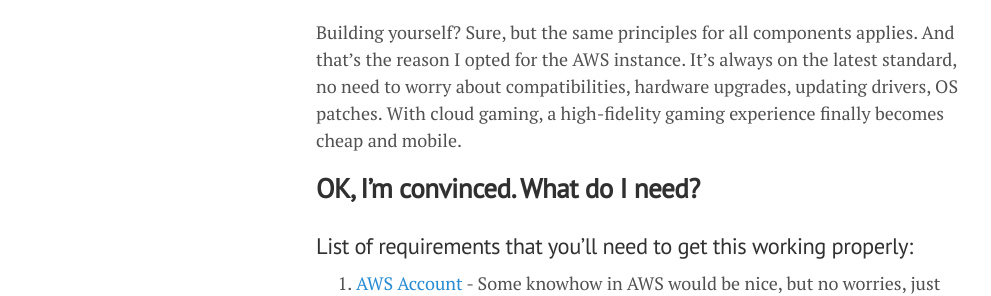
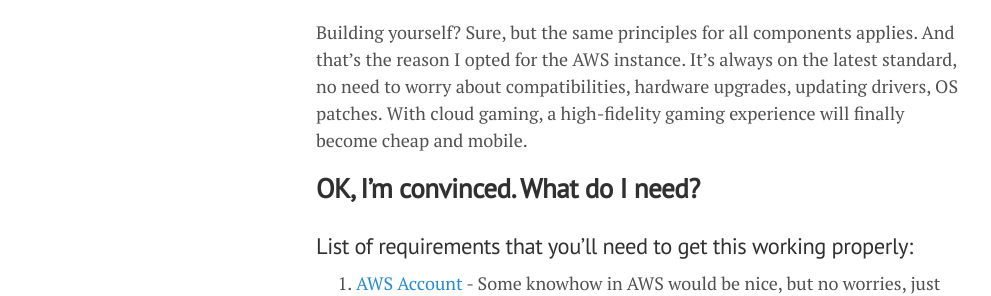
Before and after one commit to lgeurts/lgeurts.github.io, a Jekyll site: the page built from _posts/2021-11-02-aws-high-performance-cloud-gaming.md, in a window 1280 px wide and 900 px high, scrolled down 324 px. Shown: the part 240-536 px from the top of the window, without its empty margins (0-991 px from the left). Built offline with Jekyll 4.4.1, drawn with Linux system fonts in a browser that asks for light colours; nearby versions of some CDN libraries; comment, search, counter and statistics services are not loaded.

Commit message:
Update 2021-11-02-aws-high-performance-cloud-gaming.md

```diff
--- a/_posts/2021-11-02-aws-high-performance-cloud-gaming.md
+++ b/_posts/2021-11-02-aws-high-performance-cloud-gaming.md
@@ -15,7 +15,7 @@ In this guide, I explain how to build a cloud gGaming environment using Amazon W
 
 Not everybody can afford a monster the likes of a **[Falcon Northwest](https://www.falcon-nw.com/desktops)** Talon. Even so, how long will you be able to keep that glorious toy up to date? Think PRICEY video cards, new processors, faster and bigger drives, watercooling, all that cash you'll have to shell out for playing the latest and greatest?
 
-Building yourself? Sure, but the same principles for all components applies. And that's the reason I opted for the AWS instance. It's always on the latest standard, no need to worry about compatibilities, hardware upgrades, updating drivers, OS patches. With cloud gaming, a high-fidelity gaming experience finally becomes cheap and mobile.
+Building yourself? Sure, but the same principles for all components applies. And that's the reason I opted for the AWS instance. It's always on the latest standard, no need to worry about compatibilities, hardware upgrades, updating drivers, OS patches. With cloud gaming, a high-fidelity gaming experience will finally become cheap and mobile.
 
 ## **OK, I'm convinced. What do I need?**
 
```
